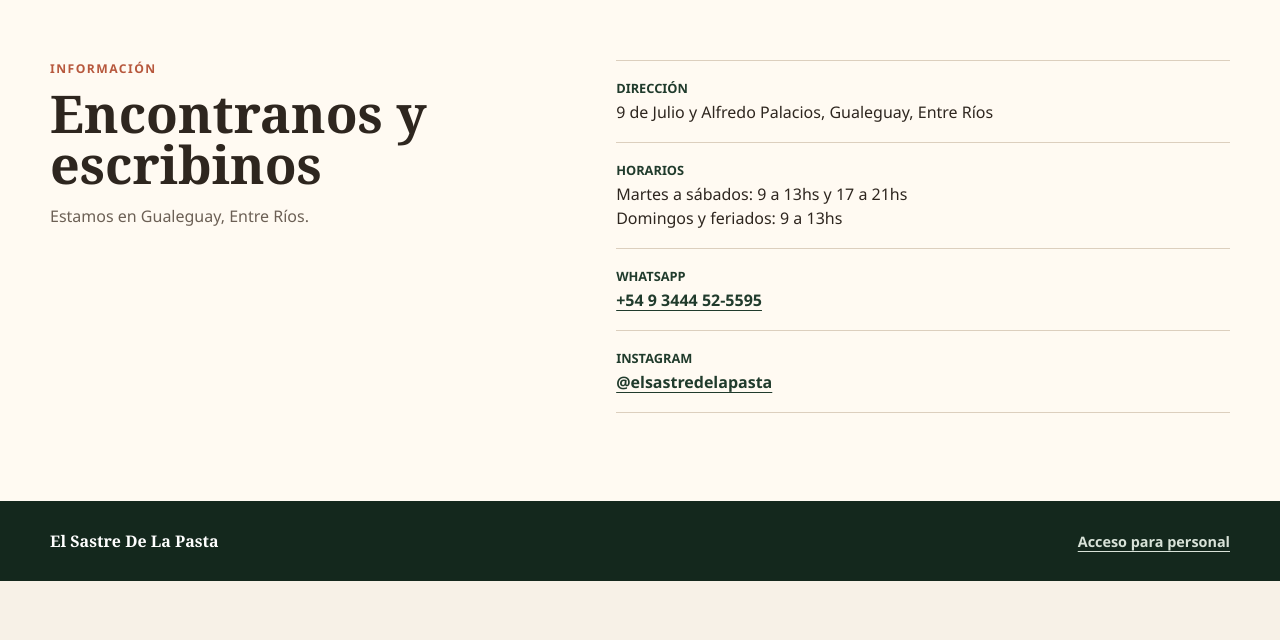
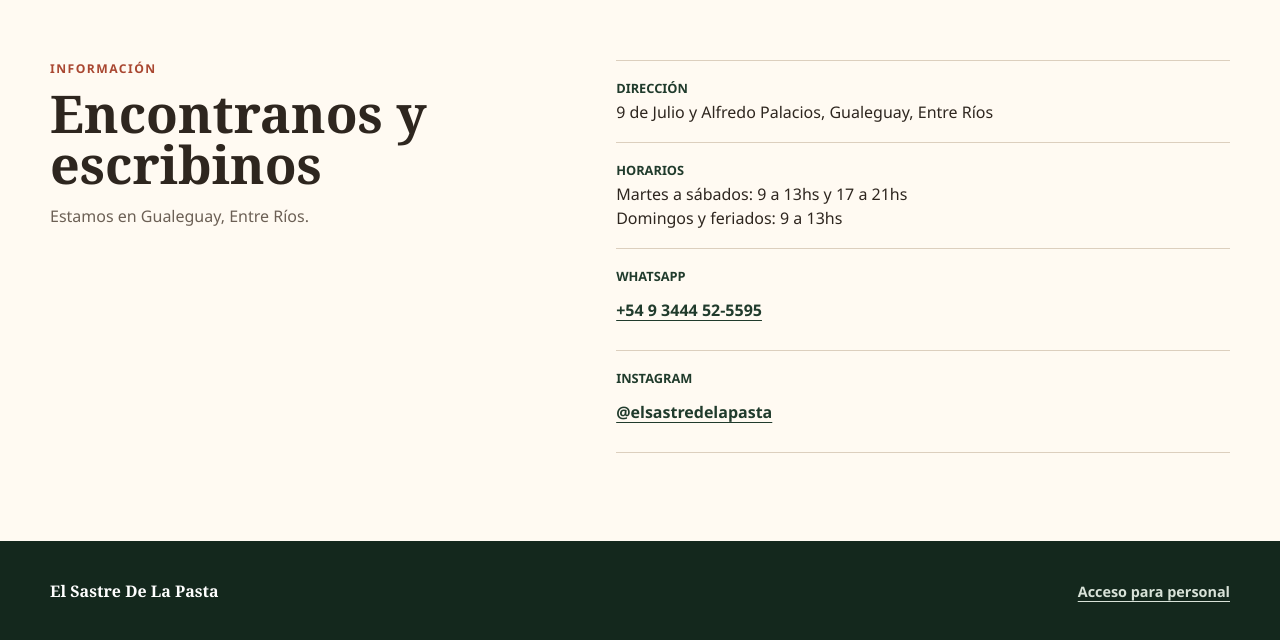
Before and after one commit to damiantofay/pastas-system, a website with bundled scripts: page public/index.html in a window 1280 px wide. Shown: the part 1256-1896 px from the top of the page. Before the commit the page ends 1837 px from the top, so only its background shows below. Built offline with nearby package versions, Linux system fonts and the light colour scheme; files whose address does not match are found by name.

Commit message:
fix: reforzar accesibilidad del storefront

```diff
--- a/public/portada.css
+++ b/public/portada.css
@@ -6,7 +6,7 @@
   --storefront-muted: #6c6055;
   --storefront-green: #203b2c;
   --storefront-green-dark: #14281d;
-  --storefront-terracotta: #b7583d;
+  --storefront-terracotta: #a94731;
   --storefront-line: #dccfbe;
   --storefront-shadow: 0 14px 34px rgba(61, 43, 28, .1);
   background: var(--storefront-paper);
@@ -71,6 +71,15 @@
   font-size: .9rem;
   font-weight: 700;
   text-underline-offset: 4px;
+}
+
+.storefront-nav a,
+.storefront-information__list dd a,
+.storefront-footer a {
+  display: inline-flex;
+  align-items: center;
+  min-height: 44px;
+  padding-block: 8px;
 }
 
 .storefront-button,
```
Also changed, not shown: test/storefront-structure.test.js (+2 -0 lines).
